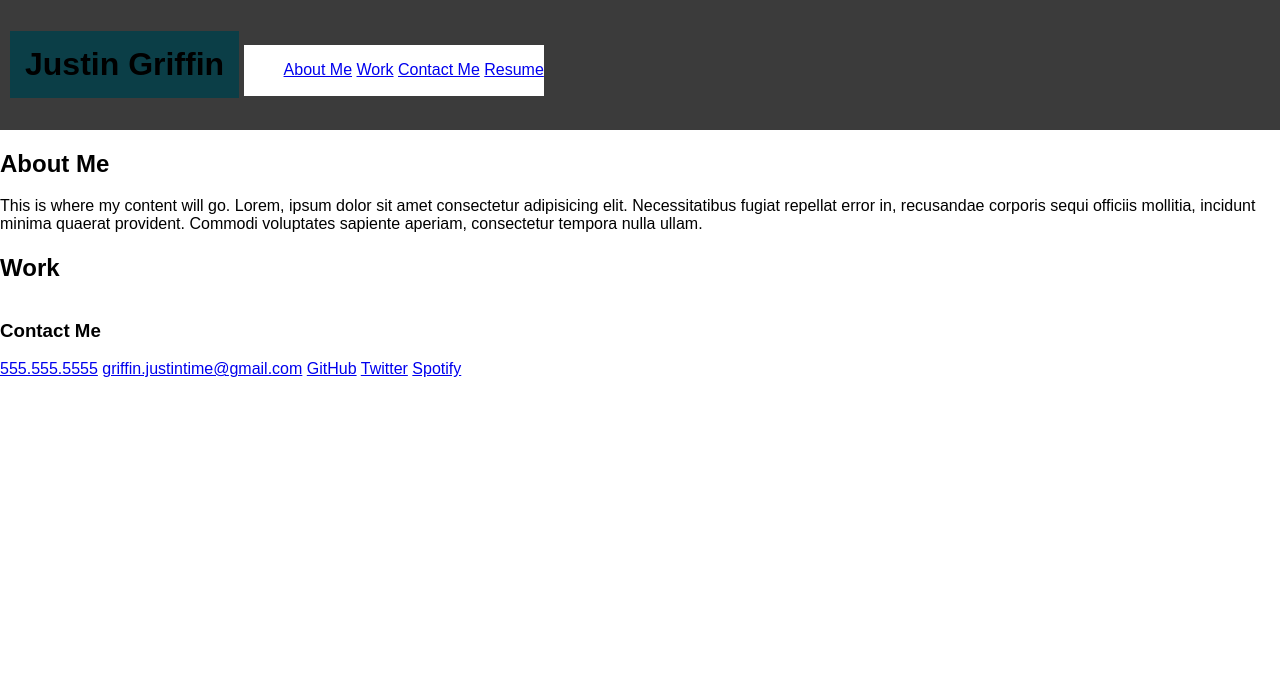
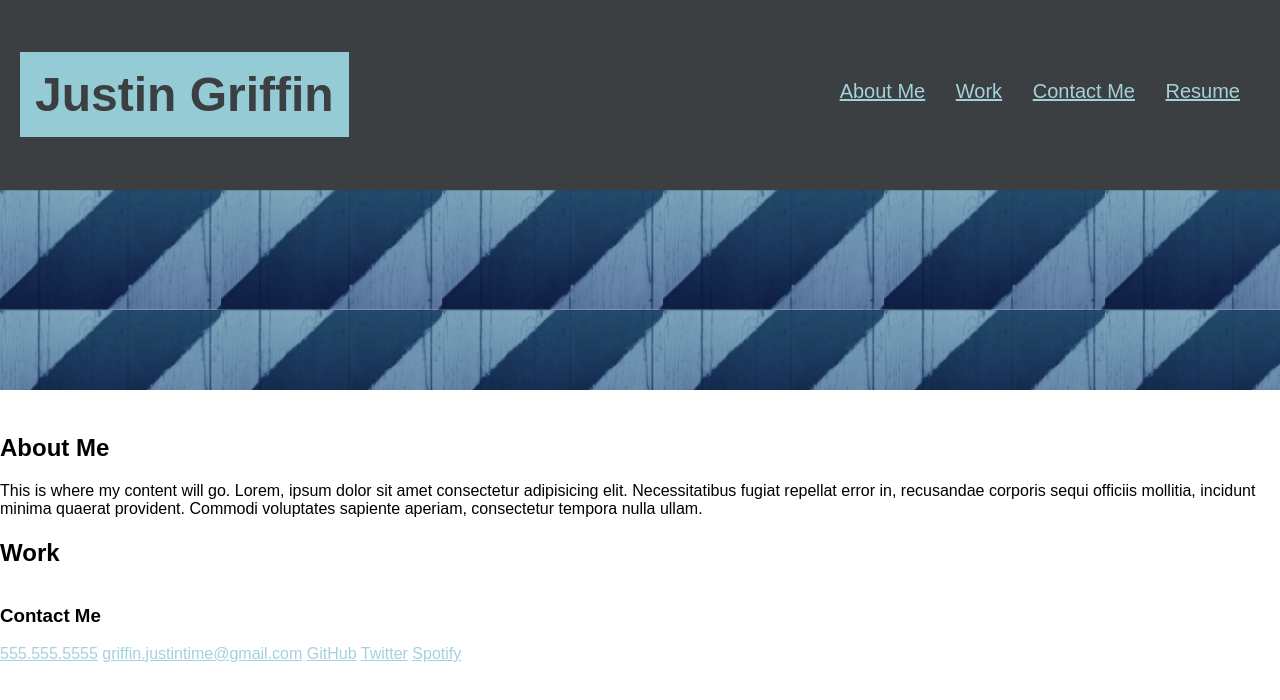
Before and after one commit to griffin-justintime/portfolio-from-scratch, a plain HTML site: page index.html in a window 1280 px wide. Drawn offline with Linux system fonts and the light colour scheme.

Commit message:
hero image and color work

```diff
--- a/Assets/css/style.css
+++ b/Assets/css/style.css
@@ -1,8 +1,8 @@
 /* Universal Selectors */
-* {
+/* * {
 background-color: white
 
-}
+} */
 
 /* Element Selectors */
 body {
@@ -13,24 +13,67 @@ body {
 }
 
 header {
-    padding: 10px;
-    background-color: rgb(59, 59, 59);
+    padding: 20px;
+    background-color: #3b3f41;
+    /* color: #ffffff; */
+}
+
+header h1 {
+    display: inline-block;
+    font-size: 48px;
+}
+
+header h1 {
+    color: #3b3f41;
+}
+
+header nav {
+    padding-top: 40px;
+    margin-right: 20px;
+    float: right;
+    font-size: 20px;
+}
+
+header nav ul {
+    list-style-type: none;
+}
+
+header nav ul li {
+    display: inline-block;
+    margin-left: 25px;
 }
 
 
 h1 {
-    background-color: rgb(11, 62, 71);
+    background-color: rgb(149, 203, 212);
     display: inline-block;
     padding: 15px
 }
 
+/* Hero Image Style */
+
+.hero {
+    height: 200px;
+    width: 100%;
+    margin-bottom: 25px;
+    background-image: url("../Screenshot\ 2021-03-16\ 210755.png");
+    background-repeat: repeat;
+}
+
+/* Text Styles */
+
+a {
+    color: rgb(164, 210, 218);
+    text-decoration: underline;
+}
+
 /* Class Selectors */
-.navtop {
+/* .navtop {
     display: inline-block;
     text-align: right;
     color: rgb(11, 62, 71);
 
-}
+} */
 
 .navbot {
     display: inline;
--- a/index.html
+++ b/index.html
@@ -12,15 +12,24 @@
   <body>
     <header>
       <h1>Justin Griffin</h1>
-      <nav class="navtop">
+      <nav>
         <ul>
-          <a href="#about-me">About Me</a>
-          <a href="#work">Work</a>
-          <a href="#contact-me">Contact Me</a>
-          <a href="#resume">Resume</a>
-    </ul>
+            <li>
+            <a href="#about-me">About Me</a>
+            </li>
+            <li>
+            <a href="#work">Work</a>
+            </li>
+            <li>
+            <a href="#contact-me">Contact Me</a>
+            </li>
+            <li>
+            <a href="#resume">Resume</a>
+            </li>
+        </ul>
       </nav>
     </header>
+    <div class="hero"></div>
     <main>
 
       <section>
@@ -39,6 +48,7 @@
           <h2 id="work">
               Work
           </h2>
+
       </section>
     </main>
     <footer>
```
Also changed, not shown: Assets/Screenshot 2021-03-16 210755.png (added).
